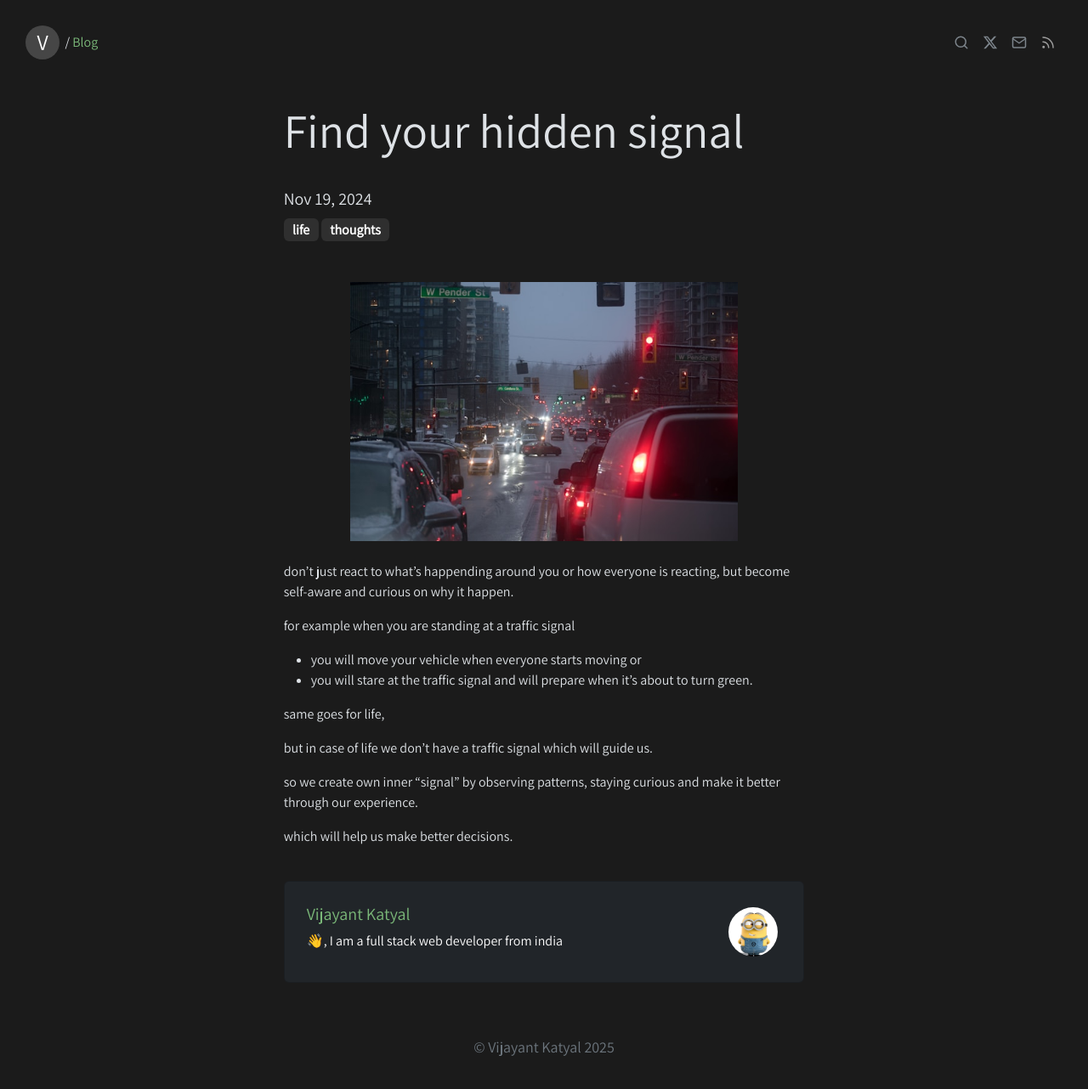
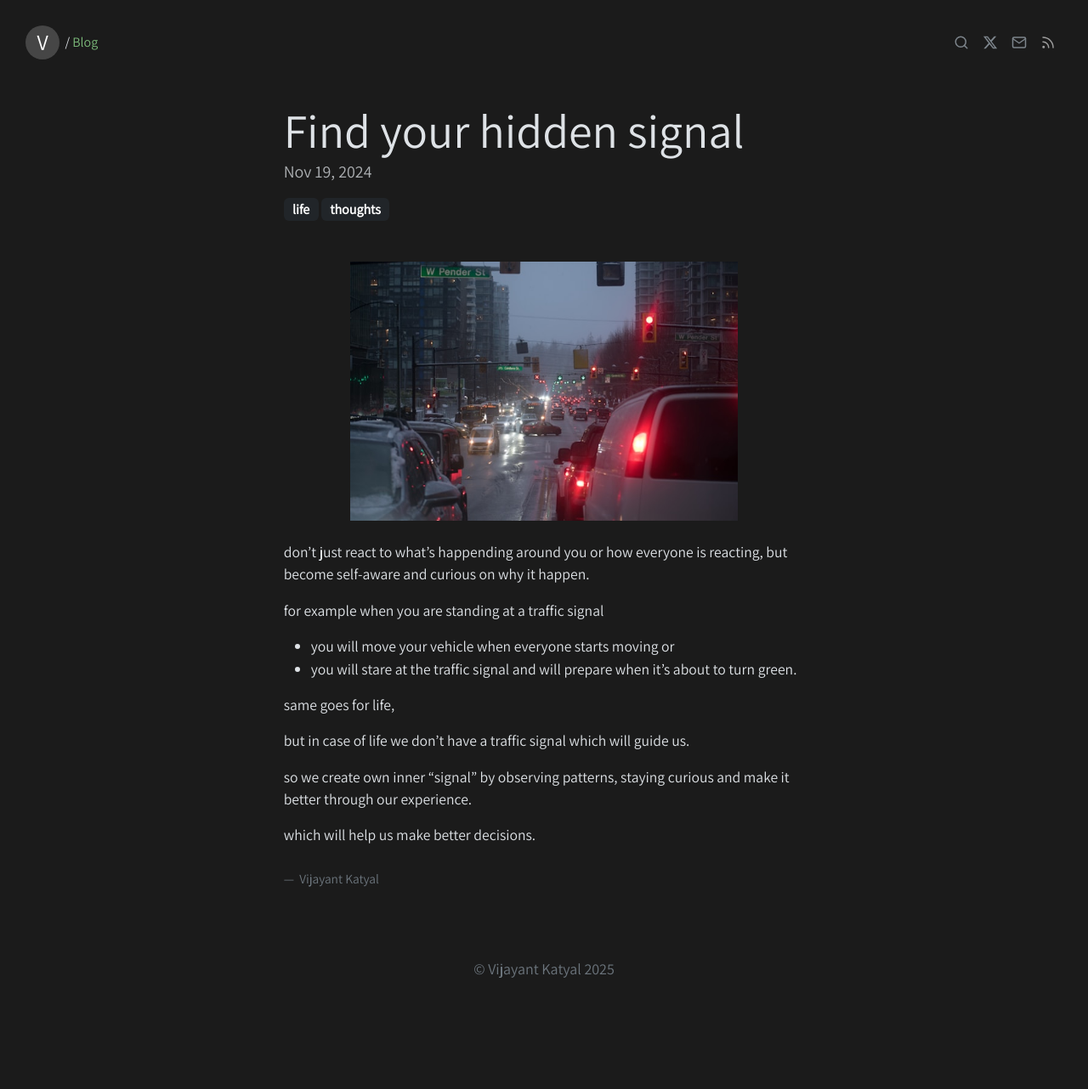
Before and after one commit to vijayantkatyal/vijayantkatyal.github.io, a Jekyll site: the page built from _posts/2024-11-19-inner-signal.md, in a window 1280 px wide and 1284 px high. Shown: the whole window at 85% size. Built offline with Jekyll 4.4.1, drawn with Linux system fonts in a browser that asks for light colours.

Commit message:
[Fixed] post layout

```diff
--- a/_config.yml
+++ b/_config.yml
@@ -6,7 +6,7 @@ baseurl:     ""
 url:         "https://vijayantkatyal.com"
 date_format: "%b %-d, %Y"
 email: hello@vijayantkatyal.com
-bio: 👋, I am a full stack web developer from india
+bio: 🙂
 author_pic: /assets/images/me/file.png
 
 # blog settings
--- a/_includes/share_buttons.html
+++ b/_includes/share_buttons.html
@@ -1,18 +1,3 @@
-<div class="card post_footer text-white bg-dark">
-	<div class="row g-0">
-		<div class="col-12 col-sm-10 col-md-10">
-			<div class="card-body">
-	  			<h5 class="card-title">
-					<a href="/">
-						{{ site.author }}
-					</a>
-				</h5>
-	  			<p class="card-text">{{ site.bio }}</p>
-				<!-- <a href="/about" class="btn btn-primary" highlight="none">About Me</a> -->
-			</div>
-		</div>
-		<div class="col-2 img_wrapper d-none d-sm-block">
-			<img src="{{ site.author_pic }}" class="img-fluid"  alt="...">
-		</div>
-	</div>
-</div>
+<figcaption class="blockquote-footer">
+    {{ site.author }}
+</figcaption>
--- a/_layouts/post.html
+++ b/_layouts/post.html
@@ -4,15 +4,14 @@ show_blog_link: true
 ---
 
 <div class="post_header">
-	<h1 class="display-4" itemprop="name headline">
+	<h1 class="display-4 mb-0" itemprop="name headline">
 		{{ page.title }}
 	</h1>
-	<br>
-	<p class="lead">
+	<p class="lead mb-3 text-muted" data-bs-theme="dark">
 		<span itemprop="datePublished">{{ page.date | date: site.date_format }}</span> {% if page.update_date %} | <span class="text-success">{{ site.text.post.updated }}: {{ page.update_date | date: site.date_format }}</span> {% endif %} {% if page.comments != false %} | <a href="{{ page.url | prepend: site.baseurl }}#disqus_thread" data-discuss-identifier="{{ page.id }}">0 Comments</a> {% endif %}
 	</p>
 	{% for category in page.categories %}
-		<a class="badge bg-secondary" itemprop="keywords" href="/blog/category/{{ category }}">{{ category }}</a>
+		<a class="badge text-bg-dark" data-bs-theme="dark" itemprop="keywords" href="/blog/category/{{ category }}">{{ category }}</a>
 	{% endfor %}
 </div>
 <br>
--- a/assets/css/blog.css
+++ b/assets/css/blog.css
@@ -230,3 +230,7 @@ code {
 .text_center {
 	text-align: center !important;
 }
+
+div[itemprop="articleBody"] {
+	font-size: 1.1rem;
+}
```
